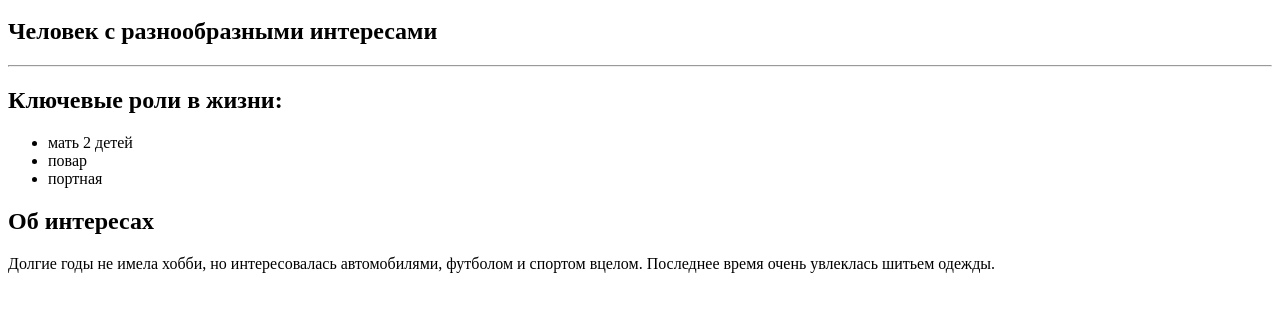
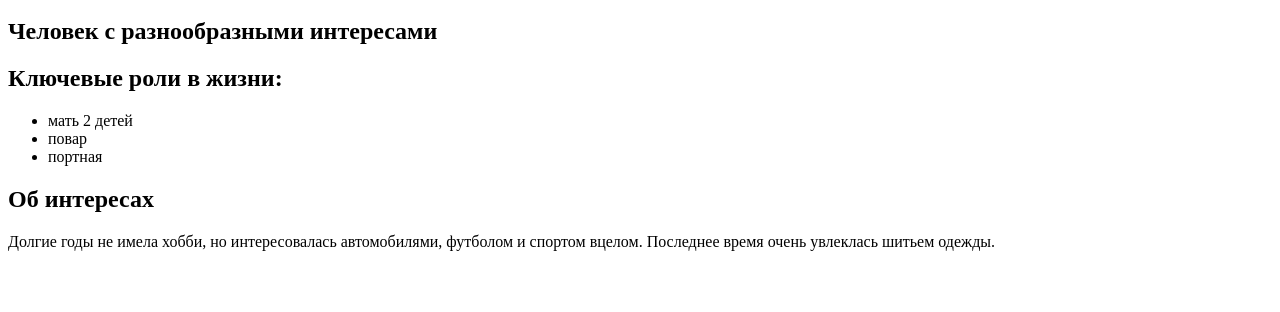
Before and after one commit to SvetlanaGladneva/Web, a plain HTML site: page index.html in a window 1280 px wide. Shown: the part 48-360 px from the top of the page. Drawn offline with Linux system fonts and the light colour scheme.

Commit message:
Update index.html
Add <body>

```diff
--- a/index.html
+++ b/index.html
@@ -1,9 +1,7 @@
 <main>
+    <body>
     <h1>Светлана Гладнева</h1>
     <h2>Человек с разнообразными интересами</h2>
-
-    <hr>
-
     <section>
       <h2>Ключевые роли в жизни:</h2>
       <ul>
@@ -21,4 +19,5 @@
         Последнее время очень увлеклась шитьем одежды.
       </p>
     </section>
+    </body>
   </main>
```
